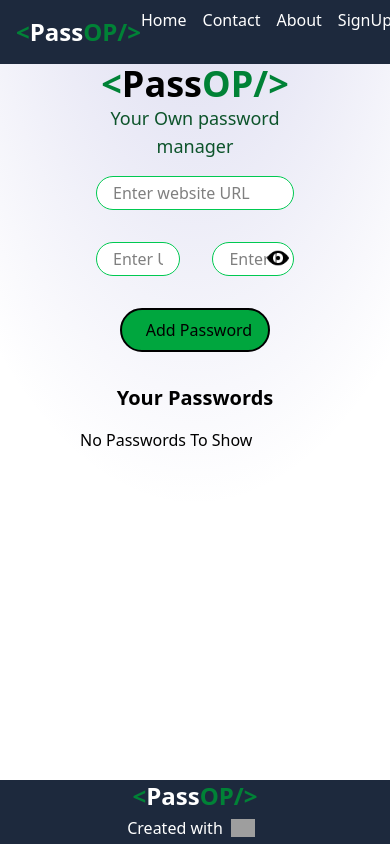
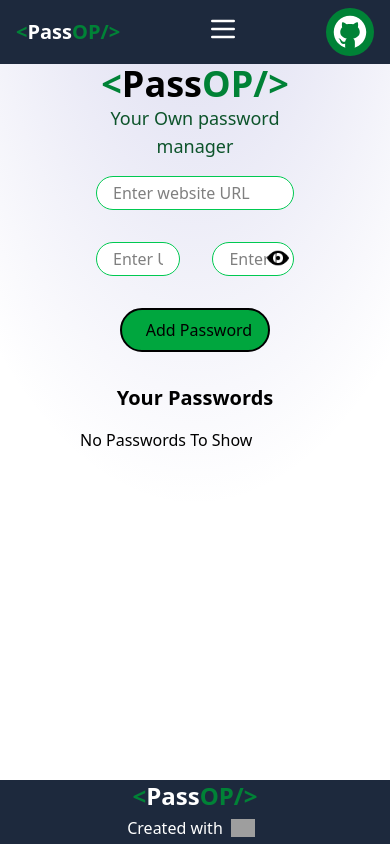
Before and after one commit to haseeb-505/password_manager_app_mern, a React (Vite) app in the folder password_manager_ui/: page / in a window 390 px wide. Built offline with nearby package versions, Linux system fonts and the light colour scheme; grey boxes are pictures that could not be loaded; some icons are missing.

Commit message:
made navbar responsive

```diff
--- a/password_manager_ui/package.json
+++ b/password_manager_ui/package.json
@@ -11,6 +11,7 @@
   },
   "dependencies": {
     "@tailwindcss/vite": "^4.0.14",
+    "lucide-react": "^0.483.0",
     "react": "^19.0.0",
     "react-dom": "^19.0.0",
     "tailwindcss": "^4.0.14"
--- a/password_manager_ui/src/components/Navbar.jsx
+++ b/password_manager_ui/src/components/Navbar.jsx
@@ -1,15 +1,32 @@
-import React from "react";
+import React, {useState} from "react";
+import { Menu, X } from "lucide-react"; //Import icons for menu toggle
 
 const Navbar = () => {
+  const [isMenuOpne, setIsMenuOpne] = useState(false);
+
+
   return (
     <nav className="bg-slate-800 text-white fixed top-0 w-full">
       <div className="myContainer flex justify-between items-center px-4 py-5 h-16">
-        <div className="logo font-bold text-2xl">
+        <div className="logo font-bold text-xl md:text-2xl">
             <span className="text-green-700">&lt;</span>
             Pass
             <span className="text-green-700">OP/&gt;</span>
         </div>
-        <ul>
+        {/* menur for small screens */}
+        <div className="md:hidden">
+          <button onClick={()=> setIsMenuOpne(!isMenuOpne)} className="text-white focus:outline-none">
+            {isMenuOpne ? <X size={32}/> : <Menu size={32}/>}
+            {/* <svg className="w-6 h-6" fill="none" stroke="currentColor" viewBox="0 0 24 24">
+              <path strokeLinecap="round"
+                strokeLinejoin="round"
+                strokeWidth="2"
+                d="M4 6h16M4 12h16m-7 6h7"></path>
+            </svg> */}
+          </button>
+        </div>
+        {/* Navigation links hidden on small screen */}
+        <ul className={`md:flex md:items-center md:gap-4 ${isMenuOpne ? "block": "hidden"} absolute md:static bg-slate-800 w-full md:w-auto left-0 top-16 p-4 md:p-0`}>
           <li className="flex gap-4">
             <a className="hover:font-bold" href="#">
               Home
@@ -32,7 +49,7 @@ const Navbar = () => {
         <a href="https://github.com/haseeb-505" target="_blank">
         <button className="text-white rounded-full h-12 px-1 flex gap-1 justify-between items-center bg-green-700 cursor-pointer">
           <img className="invert w-10" src="/icons/github-icon-svg.svg" alt="github_logo"/>
-          <span className="font-bold">GitHub</span>
+          <span className="font-bold hidden md:block">GitHub</span>
 
         </button>
         </a>
```
Also changed, not shown: 1 other file (tests, documents, lock files or other folders).
